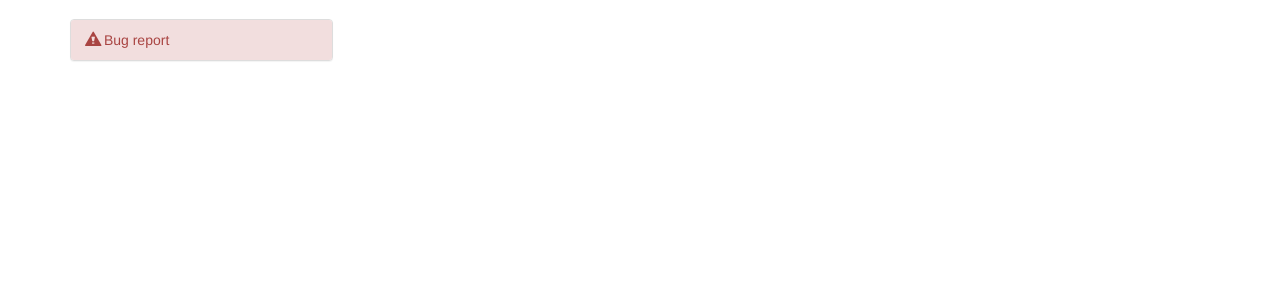
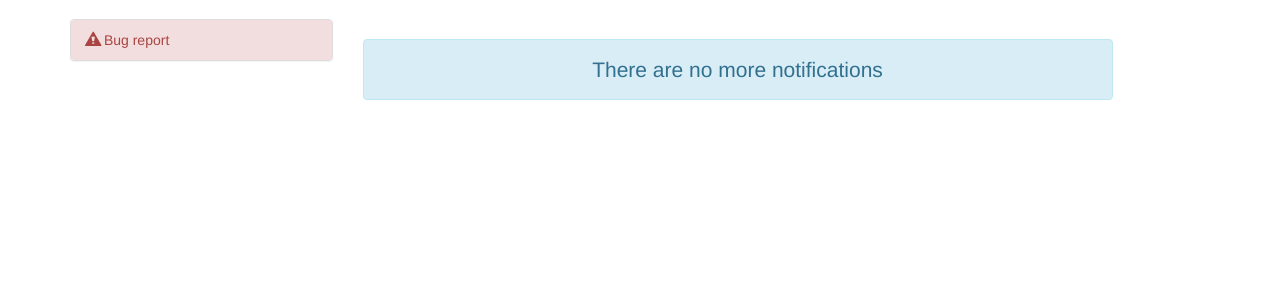
Before and after one commit to pasqu4le/tingsmen, a Flask app: template app/templates/notifications.html in a window 1280 px wide. Shown: the part 51-351 px from the top of the page. Run offline with Flask 2, Linux system fonts and the light colour scheme; the template is opened without the code that fills it, so the values that code supplies are empty; parts of the project's set-up code (start-up, migrations or seed data) failed here and were passed over; some libraries are stand-ins or nearby versions.

Commit message:
(kinda)live notifications

```diff
--- a/app/templates/base.html
+++ b/app/templates/base.html
@@ -17,10 +17,35 @@
         <link rel="icon" href="/static/img/favicon.ico">
         <link href="/static/css/base.css" rel="stylesheet" media="screen">
         {% block head_custom %}{% endblock %}
+        <!-- sijax scripts -->
+        <script type="text/javascript" src="/static/js/sijax/sijax.js"></script>
+        <script type="text/javascript" src="/static/js/sijax/sijax_upload.js"></script>
+        <script type="text/javascript">
+            {{ g.sijax.get_js()|safe }}
+            {% if form_init_js %}
+                {{ form_init_js|safe }}
+            {% endif %}
+        </script>
+        {% if current_user.is_authenticated %}
+            <script>
+                setInterval(function(){
+                    first_child = $('#notifications_list').children().first();
+                    if (first_child != null){
+                        newer_than = first_child.data('date');
+                    } else {
+                        newer_than = null;
+                    }
+                    Sijax.request('update_notifications', [newer_than]);
+                }, 10000);
+            </script>
+        {% endif %}
         <!-- cookie policy banner -->
         <link rel="stylesheet" type="text/css" href="https://cdnjs.cloudflare.com/ajax/libs/cookieconsent2/3.0.3/cookieconsent.min.css">
         <script type="text/javascript" src="https://cdnjs.cloudflare.com/ajax/libs/cookieconsent2/3.0.3/cookieconsent.min.js"></script>
         <script type="text/javascript" src="/static/js/cookies.js"></script>
+        <audio id="bleep_sound">
+            <source src="/static/bleep.wav" type="audio/wav">
+        </audio>
     </head>
     <body>
         {% include "navbar.html" %}
--- a/app/templates/error.html
+++ b/app/templates/error.html
@@ -1,4 +1,5 @@
 {% extends "base.html" %}
+
 {% block head_custom %}
     <script>
         function goBack() {
@@ -6,6 +7,7 @@
         }
     </script>
 {% endblock %}
+
 {% block content %}
     <div class="container">
         <div class="jumbotron">
--- a/app/templates/home.html
+++ b/app/templates/home.html
@@ -2,7 +2,6 @@
 {% import "macros.html" as macros %}
 
 {% block head_custom %}
-    {{ macros.sjiax_scripts(form_init_js) }}
     {{ macros.post_form_scripts(current_user, topics_all) }}
 {% endblock %}
 
--- a/app/templates/index.html
+++ b/app/templates/index.html
@@ -1,4 +1,5 @@
 {% extends "base.html" %}
+
 {% block content %}
     <div class="container top-container">
         <div class="panel panel-default jumbotron">
--- a/app/templates/law.html
+++ b/app/templates/law.html
@@ -2,7 +2,6 @@
 {% import "macros.html" as macros %}
 
 {% block head_custom %}
-    {{ macros.sjiax_scripts(form_init_js) }}
     {{ macros.post_form_scripts(current_user, topics_all) }}
 {% endblock %}
 
--- a/app/templates/laws.html
+++ b/app/templates/laws.html
@@ -2,7 +2,6 @@
 {% import "macros.html" as macros %}
 
 {% block head_custom %}
-    {{ macros.sjiax_scripts() }}
     <script src="/static/js/masonry.pkgd.min.js"></script>
     <link href="/static/css/masonry-law.css" rel="stylesheet" media="screen">
     <script>
--- a/app/templates/macros.html
+++ b/app/templates/macros.html
@@ -1,14 +1,3 @@
-{% macro sjiax_scripts(form_init_js=None) -%}
-<script type="text/javascript" src="/static/js/sijax/sijax.js"></script>
-<script type="text/javascript" src="/static/js/sijax/sijax_upload.js"></script>
-<script type="text/javascript">
-    {{ g.sijax.get_js()|safe }}
-    {% if form_init_js %}
-        {{ form_init_js|safe }}
-    {% endif %}
-</script>
-{%- endmacro %}
-
 {# --------------------------- Widgets Macros -------------------------------- #}
 
 {% macro topics_widget(topics, more_topics_number, current_topic=None) -%}
@@ -363,6 +352,18 @@
 </div>
 {%- endmacro %}
 
+{% macro render_notification_navbar(notification) -%}
+    <li {% if not notification.seen %}class="notif-unseen-back"{% endif %} data-date="'{{ notification.date }}'"><a href="{{notification.link_to()}}" ><span class="glyphicon glyphicon-chevron-right"></span> {{ notification.to_text() }}</a></li>
+{%- endmacro %}
+
+{% macro render_notification(notification) -%}
+    <li class="list-group-item{% if not notification.seen %} notif-unseen-back{% endif %}">
+        <a href="{{ notification.link_to() }}" class="lead">
+            <span class="glyphicon glyphicon-chevron-right"></span> {{ notification.to_text() }}
+        </a>
+    </li>
+{%- endmacro %}
+
 {% macro render_date(date) -%}
 <span class="glyphicon glyphicon-link"></span> {{ date.year }}-{{ date.month }}-{{ date.day }}<span class="hidden-xs hidden-sm"> {{ date.hour }}:{{ date.minute }}</span>
 {%- endmacro %}
@@ -407,6 +408,15 @@
     <div class="alert alert-info text-center lead" data-loader="load_more_posts" data-load='[{% if group %}"{{ group }}"{% else %}null{% endif %}, {% if name %}"{{ name }}"{% else %}null{% endif %}, "{{ older_than }}"]'></div>
 {% else %}
     <div class="alert alert-info text-center lead">There are no more posts here</div>
+{% endif %}
+{%- endmacro %}
+
+{% macro more_notifications_panel(older_than) -%}
+{#-----     this needs to be contained in a div with id load_more_container to work     -----#}
+{% if older_than %}
+    <div class="alert alert-info text-center lead" data-loader="load_more_notifications" data-load='["{{ older_than }}"]'></div>
+{% else %}
+    <div class="alert alert-info text-center lead">There are no more notifications</div>
 {% endif %}
 {%- endmacro %}
 
--- a/app/templates/navbar.html
+++ b/app/templates/navbar.html
@@ -1,3 +1,4 @@
+{% import "macros.html" as macros %}
 <nav class="navbar navbar-default navbar-inverse navbar-fixed-top">
     <div class="container">
         <div class="navbar-header">
@@ -37,11 +38,11 @@
                 </li>
                 <li class="dropdown">
                     <a class="dropdown-toggle" data-toggle="dropdown" role="button" aria-haspopup="true" aria-expanded="false">
-                        <span class="visible-xs-inline">Notifications </span><span class="glyphicon glyphicon-bell{% if current_user.has_new_notifications() %} notif-unseen{% endif %}"></span>
+                        <span class="visible-xs-inline">Notifications </span><span id="notifications_bell" class="glyphicon glyphicon-bell{% if current_user.has_new_notifications() %} notif-unseen{% endif %}"></span>
                     </a>
-                    <ul class="dropdown-menu">
-                        {% for notification in current_user.get_notifications(10) %}
-                            <li {% if not notification.seen %}class="notif-unseen-back"{% endif %}><a href="{{notification.link_to()}}" ><span class="glyphicon glyphicon-chevron-right"></span> {{ notification.to_text() }}</a></li>
+                    <ul class="dropdown-menu" id="notifications_list" data>
+                        {% for notification in current_user.get_latest_notifications() %}
+                            {{ macros.render_notification_navbar(notification) }}
                         {% endfor %}
                         <li role="separator" class="divider"></li>
                         <li><a href="/notifications/" class="text-center">See All</a></li>
--- a/app/templates/notifications.html
+++ b/app/templates/notifications.html
@@ -2,13 +2,19 @@
 {% import "macros.html" as macros %}
 
 {% block central_column %}
-    <ul class="list-group">
+    <ul class="list-group" id="notifications-container">
         {% for notif in notifs %}
-            <li class="list-group-item{% if not notif.seen %} notif-unseen-back{% endif %}">
-                <a href="{{ notif.link_to() }}" class="lead">
-                    <span class="glyphicon glyphicon-chevron-right"></span> {{ notif.to_text() }}
-                </a>
-            </li>
+            {{ macros.render_notification(notif) }}
         {% endfor %}
     </ul>
+    <div id="load_more_container">
+        {% if notifs %}
+            {{ macros.more_notifications_panel(notifs[-1].date) }}
+        {% else %}
+            {{ macros.more_notifications_panel(None) }}
+        {% endif %}
+    </div>
+    {% if notifs %}
+        {{ macros.load_more_scripts() }}
+    {% endif %}
 {% endblock %}
--- a/app/templates/post.html
+++ b/app/templates/post.html
@@ -2,7 +2,6 @@
 {% import "macros.html" as macros %}
 
 {% block head_custom %}
-    {{ macros.sjiax_scripts(form_init_js) }}
     {{ macros.post_form_scripts(current_user, topics_all) }}
 {% endblock %}
 
--- a/app/templates/proposal.html
+++ b/app/templates/proposal.html
@@ -2,7 +2,6 @@
 {% import "macros.html" as macros %}
 
 {% block head_custom %}
-    {{ macros.sjiax_scripts(form_init_js) }}
     {{ macros.post_form_scripts(current_user, topics_all) }}
 {% endblock %}
 
--- a/app/templates/proposals.html
+++ b/app/templates/proposals.html
@@ -1,9 +1,5 @@
 {% extends "columned.html" %}
 {% import "macros.html" as macros %}
-
-{% block head_custom %}
-    {{ macros.sjiax_scripts() }}
-{% endblock %}
 
 {% block central_column %}
     <div class="jumbotron">
--- a/app/templates/topic.html
+++ b/app/templates/topic.html
@@ -2,7 +2,6 @@
 {% import "macros.html" as macros %}
 
 {% block head_custom %}
-    {{ macros.sjiax_scripts(form_init_js) }}
     {{ macros.post_form_scripts(current_user, topics_all) }}
 {% endblock %}
 
--- a/app/templates/user.html
+++ b/app/templates/user.html
@@ -2,7 +2,6 @@
 {% import "macros.html" as macros %}
 
 {% block head_custom %}
-    {{ macros.sjiax_scripts(form_init_js) }}
     {{ macros.post_form_scripts(current_user, topics_all) }}
 {% endblock %}
 
--- a/app/views.py
+++ b/app/views.py
@@ -31,6 +31,7 @@ def home():
         g.sijax.register_callback('load_more_posts', load_more_posts)
         g.sijax.register_callback('load_comments', load_comments)
         g.sijax.register_callback('vote_post', vote_post)
+        g.sijax.register_callback('update_notifications', update_notifications)
         return g.sijax.process_request()
     # non-ajax handling:
     posts = Post.get_more()
@@ -47,13 +48,22 @@ def home():
     return render_template("home.html", **options)
 
 
-@app.route('/cookies/')
+@app.route('/cookies/', methods=('GET', 'POST'))
 def cookie_policy():
+    # ajax request handling
+    if g.sijax.is_sijax_request:
+        g.sijax.register_callback('update_notifications', update_notifications)
+        return g.sijax.process_request()
+    # non-ajax handling:
     return render_template("cookies.html", title='Cookie policy')
 
 
-@app.route('/page/<page_name>/')
+@app.route('/page/<page_name>/', methods=('GET', 'POST'))
 def view_page(page_name):
+    # ajax request handling
+    if g.sijax.is_sijax_request:
+        g.sijax.register_callback('update_notifications', update_notifications)
+        return g.sijax.process_request()
     # non-ajax handling:
     current_page = Page.query.filter_by(name=page_name).first()
     if not current_page:
@@ -74,6 +84,7 @@ def topic(topic_name):
         g.sijax.register_callback('load_more_posts', load_more_posts)
         g.sijax.register_callback('load_comments', load_comments)
         g.sijax.register_callback('vote_post', vote_post)
+        g.sijax.register_callback('update_notifications', update_notifications)
         return g.sijax.process_request()
     # non-ajax handling:
     current_topic = Topic.query.filter_by(name=topic_name).first()
@@ -94,8 +105,13 @@ def topic(topic_name):
     return render_template("topic.html", **options)
 
 
-@app.route('/topics/')
+@app.route('/topics/', methods=('GET', 'POST'))
 def topics():
+    # ajax request handling
+    if g.sijax.is_sijax_request:
+        g.sijax.register_callback('update_notifications', update_notifications)
+        return g.sijax.process_request()
+    # non-ajax handling:
     topic_list = Topic.query.all()
     options = {
         'title': 'Topics',
@@ -105,10 +121,16 @@ def topics():
     return render_template("topics.html", **options)
 
 
-@app.route('/notifications/')
+@app.route('/notifications/', methods=('GET', 'POST'))
 def notifications():
     if current_user.is_authenticated:
-        notifs = current_user.get_notifications()
+        # ajax request handling
+        if g.sijax.is_sijax_request:
+            g.sijax.register_callback('load_more_notifications', load_more_notifications)
+            g.sijax.register_callback('update_notifications', update_notifications)
+            return g.sijax.process_request()
+        # non-ajax handling:
+        notifs = Notification.get_more(current_user, num=30)
         options = {
             'title': 'Topics',
             'notifs': notifs
@@ -140,6 +162,11 @@ def view_user(username):
 def settings():
     if not current_user.is_authenticated:
         return redirect('/')
+    # ajax request handling
+    if g.sijax.is_sijax_request:
+        g.sijax.register_callback('update_notifications', update_notifications)
+        return g.sijax.process_request()
+    # non-ajax handling:
     form = forms.SettingsForm()
     messages = []
     if form.validate_on_submit():
@@ -164,6 +191,7 @@ def user_page(username, subpage):
         g.sijax.register_callback('load_more_posts', load_more_posts)
         g.sijax.register_callback('load_comments', load_comments)
         g.sijax.register_callback('vote_post', vote_post)
+        g.sijax.register_callback('update_notifications', update_notifications)
         return g.sijax.process_request()
     # non-ajax handling:
     user = User.query.filter_by(username=username).first()
@@ -201,6 +229,7 @@ def view_post(post_id):
     if g.sijax.is_sijax_request:
         g.sijax.register_callback('load_comments', load_comments)
         g.sijax.register_callback('vote_post', vote_post)
+        g.sijax.register_callback('update_notifications', update_notifications)
         return g.sijax.process_request()
     # non-ajax handling:
     main_post = Post.query.filter_by(id=post_id).first()
@@ -237,6 +266,7 @@ def view_proposal(proposal_id):
         g.sijax.register_callback('vote_post', vote_post)
         g.sijax.register_callback('vote_proposal', vote_proposal)
         g.sijax.register_callback('confirm_proposal', confirm_proposal)
+        g.sijax.register_callback('update_notifications', update_notifications)
         return g.sijax.process_request()
     # non-ajax handling:
     proposal = Proposal.query.filter_by(id=proposal_id).first()
@@ -270,6 +300,7 @@ def proposal_status(status):
         g.sijax.register_callback('vote_proposal', vote_proposal)
         g.sijax.register_callback('confirm_proposal', confirm_proposal)
         g.sijax.register_callback('load_more_proposals', load_more_proposals)
+        g.sijax.register_callback('update_notifications', update_notifications)
         return g.sijax.process_request()
     # non-ajax handling:
     proposals = []
@@ -301,6 +332,7 @@ def view_law(law_id):
         g.sijax.register_callback('load_more_posts', load_more_posts)
         g.sijax.register_callback('load_comments', load_comments)
         g.sijax.register_callback('vote_post', vote_post)
+        g.sijax.register_callback('update_notifications', update_notifications)
         return g.sijax.process_request()
     # non-ajax handling:
     law = Law.query.filter_by(id=law_id).first()
@@ -329,6 +361,7 @@ def view_laws(group_name, status_name, order):
     # ajax request handling
     if g.sijax.is_sijax_request:
         g.sijax.register_callback('load_more_laws', load_more_laws)
+        g.sijax.register_callback('update_notifications', update_notifications)
         return g.sijax.process_request()
     # non-ajax handling:
     current_group = LawGroup.query.filter_by(name=group_name).first()
@@ -353,16 +386,26 @@ def view_laws(group_name, status_name, order):
     return render_template("laws.html", **options)
 
 
-@app.route('/new-proposal/remove/<law_id>/')
+@app.route('/new-proposal/remove/<law_id>/', methods=('GET', 'POST'))
 def new_proposal_remove(law_id):
+    # ajax request handling
+    if g.sijax.is_sijax_request:
+        g.sijax.register_callback('update_notifications', update_notifications)
+        return g.sijax.process_request()
+    # non-ajax handling:
     form = forms.ProposalForm()
     form.remove_laws.pop_entry()
     form.remove_laws.append_entry(law_id)
     return new_proposal(form)
 
 
-@app.route('/new-proposal/change/<proposal_id>/')
+@app.route('/new-proposal/change/<proposal_id>/', methods=('GET', 'POST'))
 def new_proposal_change(proposal_id):
+    # ajax request handling
+    if g.sijax.is_sijax_request:
+        g.sijax.register_callback('update_notifications', update_notifications)
+        return g.sijax.process_request()
+    # non-ajax handling:
     form = forms.ProposalForm()
     proposal = Proposal.query.filter_by(id=proposal_id).first()
     if proposal:
@@ -380,6 +423,11 @@ def new_proposal_change(proposal_id):
 
 @app.route('/new-proposal/', methods=('GET', 'POST'))
 def submit_proposal():
+    # ajax request handling
+    if g.sijax.is_sijax_request:
+        g.sijax.register_callback('update_notifications', update_notifications)
+        return g.sijax.process_request()
+    # non-ajax handling:
     form = forms.ProposalForm()
     if current_user.is_authenticated and form.validate_on_submit():
         proposal = Proposal.submit(form.description.data, current_user,
@@ -400,6 +448,11 @@ def new_proposal(form):
 
 @app.route('/subscribe/<mailing_list>/', methods=('GET', 'POST'))
 def subscribe(mailing_list):
+    # ajax request handling
+    if g.sijax.is_sijax_request:
+        g.sijax.register_callback('update_notifications', update_notifications)
+        return g.sijax.process_request()
+    # non-ajax handling:
     ml = MailingList.query.filter_by(name=mailing_list).first()
     if not ml:
         abort(404)
@@ -443,7 +496,22 @@ def security_register_processor():
 # ---------------------------------------------- ERROR PAGES
 
 @app.errorhandler(404)
-def page_not_found(error):
+def not_found(error):
+    return redirect('/404/')
+
+
+@app.errorhandler(403)
+def permission_denied(error):
+    return redirect('/403/')
+
+
+@app.route('/404/', methods=('GET', 'POST'))
+def page_not_found():
+    # ajax request handling
+    if g.sijax.is_sijax_request:
+        g.sijax.register_callback('update_notifications', update_notifications)
+        return g.sijax.process_request()
+    # non-ajax handling:
     options = {
         'code': 404,
         'message': 'The page you are looking for cannot be found'
@@ -452,8 +520,13 @@ def page_not_found(error):
     return render_template("error.html", **options)
 
 
-@app.errorhandler(403)
-def permission_denied(error):
+@app.route('/403/', methods=('GET', 'POST'))
+def page_permission_denied(error):
+    # ajax request handling
+    if g.sijax.is_sijax_request:
+        g.sijax.register_callback('update_notifications', update_notifications)
+        return g.sijax.process_request()
+    # non-ajax handling:
     options = {
         'code': 403,
         'message': 'Access forbidden'
@@ -581,3 +654,31 @@ def load_more_proposals(obj_response, open, pending, older_than):
         obj_response.script('Waypoint.enableAll()')
     else:
         obj_response.html('#load_more_container', more_proposals_panel(None).unescape())
+
+
+def load_more_notifications(obj_response, older_than):
+    notifs = Notification.get_more(current_user, older_than=older_than)
+    render_notification = get_template_attribute('macros.html', 'render_notification')
+    more_notifications_panel = get_template_attribute('macros.html', 'more_notifications_panel')
+    if notifs:
+        for notif in notifs:
+            obj_response.html_append('#notifications-container', render_notification(notif).unescape())
+        obj_response.html('#load_more_container',
+                          more_notifications_panel(notifs[-1].date).unescape())
+        # refresh and re-enable waypoint to achieve continuous loading
+        obj_response.script('Waypoint.refreshAll()')
+        obj_response.script('Waypoint.enableAll()')
+    else:
+        obj_response.html('#load_more_container', more_notifications_panel(None).unescape())
+
+
+def update_notifications(obj_response, newer_than):
+    notifs = Notification.get_more(current_user, newer_than=newer_than)
+    render_notif = get_template_attribute('macros.html', 'render_notification_navbar')
+    if notifs:
+        # make the notifications bell green
+        obj_response.script('$("#notifications_bell").attr("class", "glyphicon glyphicon-bell notif-unseen")')
+        # play an unpleasant sound
+        obj_response.script('document.getElementById("bleep_sound").play()')
+        # show the newer notifications
+        obj_response.html_prepend('#notifications_list', "".join([render_notif(notif).unescape() for notif in notifs]))
```
Also changed, not shown: app/database.py (+12 -5 lines), 1 other file.
